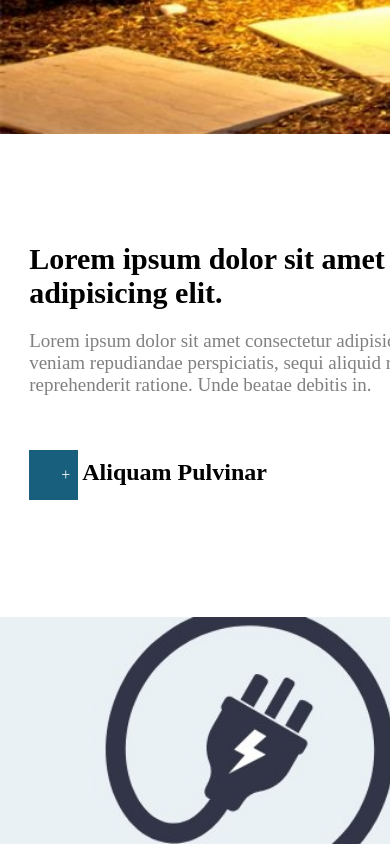
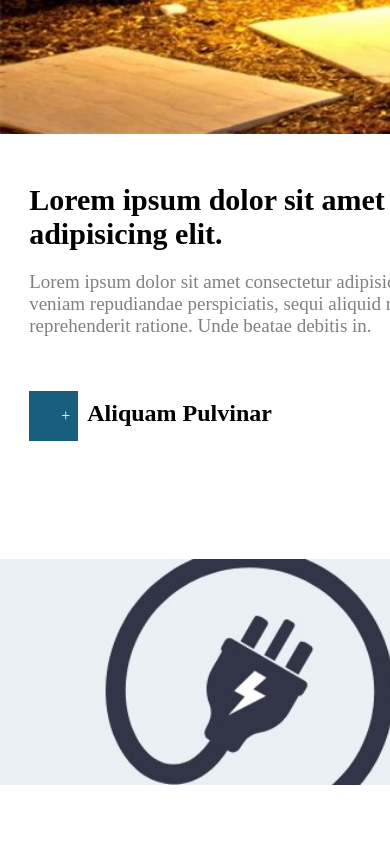
Before and after one commit to jamez11454/1PCSFE, a plain HTML site: page index.html in a window 390 px wide. Shown: the part 710-1554 px from the top of the page. After the commit the page ends 1495 px from the top, so only its background shows below. Drawn offline with Linux system fonts and the light colour scheme.

Commit message:
some final modification to the styling

```diff
--- a/style.css
+++ b/style.css
@@ -36,7 +36,7 @@ label {
     float: right;
     font-size: 60px;
     color: #ffffff;
-    padding: 5% 10% 0 0;
+    padding: 10% 10% 0 0;
     display: none;
 }
 #burger-button {
@@ -112,6 +112,7 @@ label {
 .excerpt-link-text {
     display: inline-block;
     font-weight: 800;
+    padding-left: 5px;
 }
 .information-image{
     bottom: 0;
@@ -179,6 +180,9 @@ label {
         width: 100%;
         float: none;
     }
+    .information-wrapper {
+        padding-top: 5%;
+    }
     .heading {
         width: 100%;
         float: none;
```
